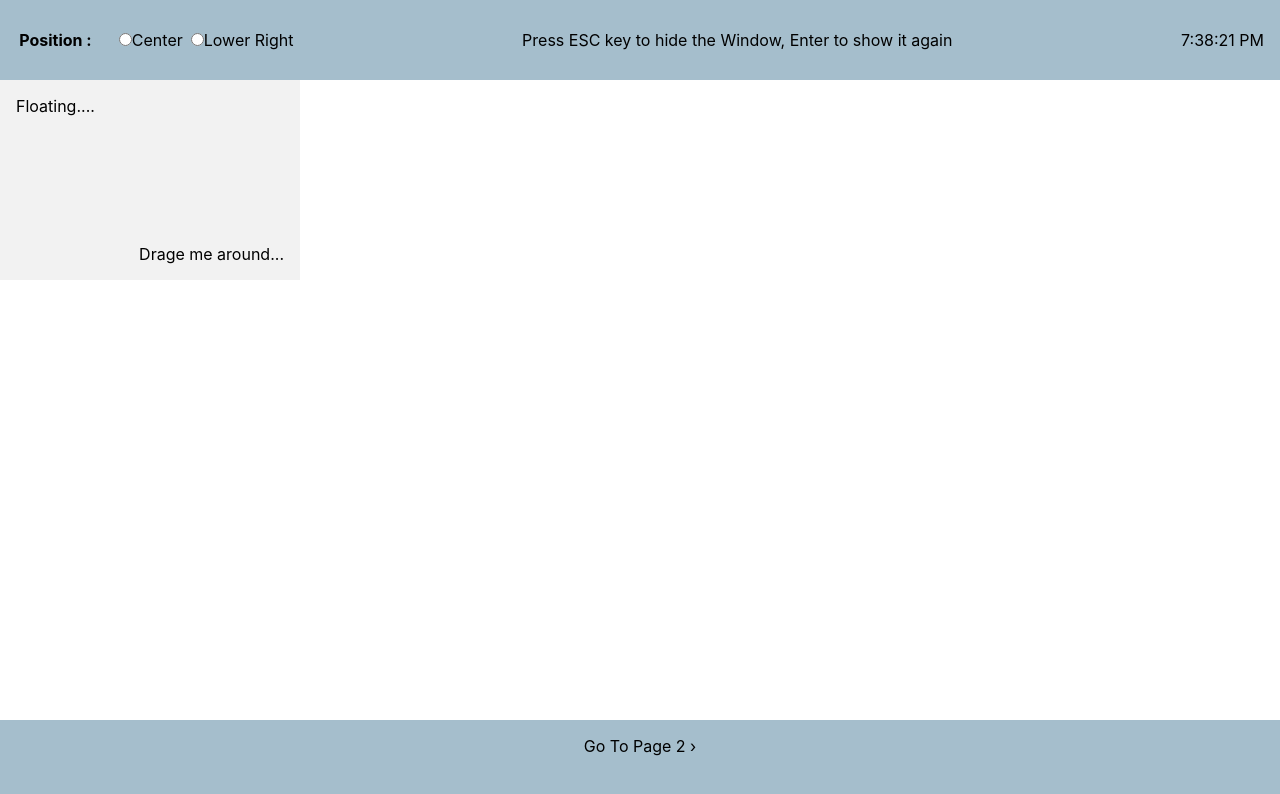
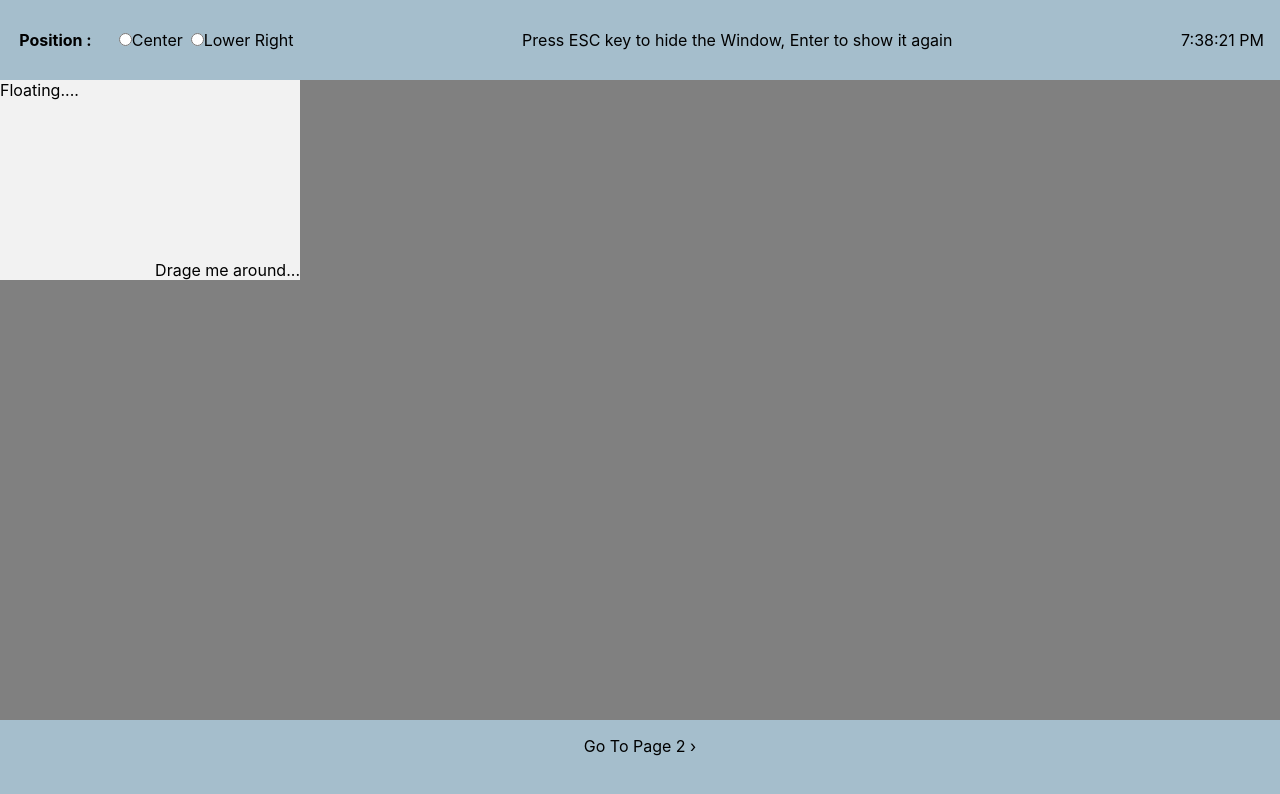
Before and after one commit to VishnuOjha/ReactTask, a React (Create React App) app: page / in a window 1280 px wide. Shown: the top 794 px of the page. Built offline with nearby package versions, Linux system fonts and the light colour scheme.

Commit message:
adding background color and info change

```diff
--- a/src/css/details.css
+++ b/src/css/details.css
@@ -12,7 +12,6 @@
     /* align-items: center; */
     justify-content: space-between;
     flex-direction: column;
-    padding: 1rem;
     cursor: pointer;
     position: relative;
 }
@@ -25,7 +24,6 @@
     /* align-items: center; */
     justify-content: space-between;
     flex-direction: column;
-    padding: 1rem;
     border: 0.5px solid #0e32d3;
     cursor: pointer;
     position: relative;
@@ -50,6 +48,7 @@
     align-items: center;
     max-width: 100%;
     position: relative;
+    background-color: gray;
 }
 
 .containerRight {
@@ -59,6 +58,7 @@
     align-items: flex-end;
     min-width: 100%;
     position: relative;
+    background-color: gray;
 }
 
 .container {
@@ -66,4 +66,5 @@
     display: flex;
     max-width: 100%;
     position: relative;
+    background-color: gray;
 }
--- a/src/pages/Info.js
+++ b/src/pages/Info.js
@@ -15,7 +15,7 @@ export default function Info() {
                     <span className="basictxt"> Page 2 </span>
                 </nav>
                 <section className="infoBody">
-                        <h2>My short Introduction </h2><br/>
+                        <h2>My Introduction </h2><br/>
                         <p>
                             My self Vishnu Ojha, I have completed my Bachelor's degree in Computer Engineering,
                             From Apollo Institute of Engineering and Technology, Ahmedabad, Gujarat.        <br/>
```
